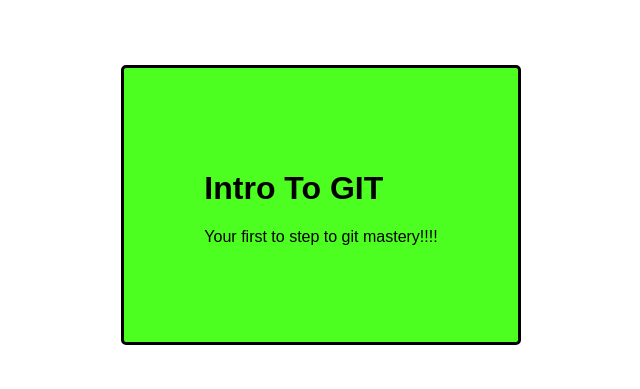
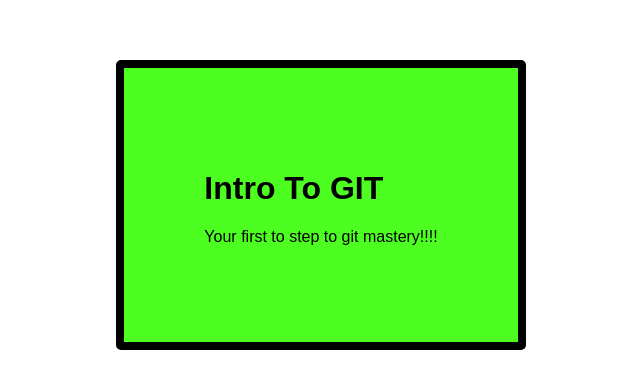
Before and after one commit to justono1/intro-to-git, a plain HTML site: page index.html in a window 1280 px wide. Shown: the part 203-592 px from the top of the page, without its empty margins (319-959 px from the left). Drawn offline with Linux system fonts and the light colour scheme.

Commit message:
Update style.css

```diff
--- a/css/style.css
+++ b/css/style.css
@@ -8,6 +8,6 @@
 div {
     padding: 80px;
     background: rgb(77, 255, 33);
-    border: 3px solid #000;
+    border: 8px solid #000;
     border-radius: 5px;
 }
```
